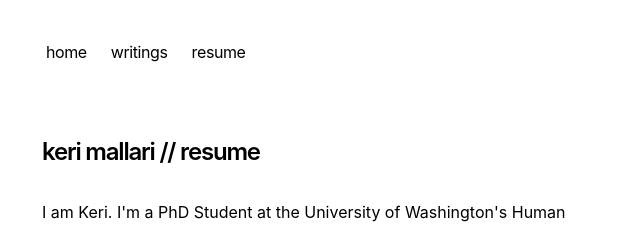
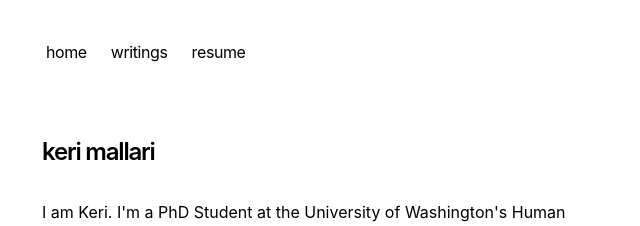
Before and after one commit to kerixyz/kerixyz.github.io, a Next.js app: page / in a window 1280 px wide. Shown: the top 226 px of the page, without its empty margins (310-950 px from the left). Built offline with nearby package versions, Linux system fonts and the light colour scheme.

Commit message:
updated link

```diff
--- a/app/components/nav.tsx
+++ b/app/components/nav.tsx
@@ -7,7 +7,7 @@ const navItems = {
   '/blog': {
     name: 'writings',
   },
-  '/resume.png':{
+  '/resume.pdf':{
     name: 'resume'
   },
   // 'https://vercel.com/templates/next.js/portfolio-starter-kit': {
--- a/app/page.tsx
+++ b/app/page.tsx
@@ -22,7 +22,7 @@ export default function Page() {
   return (
     <section>
       <h1 className="mb-8 text-2xl font-semibold tracking-tighter">
-        keri mallari // <a href="https://www.keri.xyz/assets/0624_keri_resume.pdf">resume</a>
+        keri mallari
       </h1>
       <p className="mb-4">
         {`I am Keri. I'm a PhD Student at the University of Washington's Human Centered Design and Engineering Department. Broadly interested in using my technical skills to develop tools to support online live stream communities. I like to think I'm a part of the HCI and CSCW community`}
```
